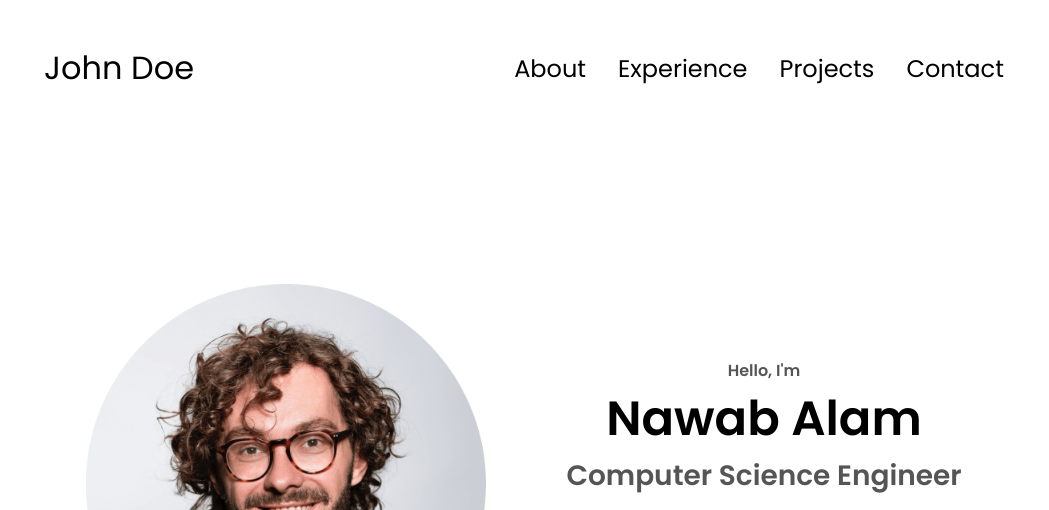
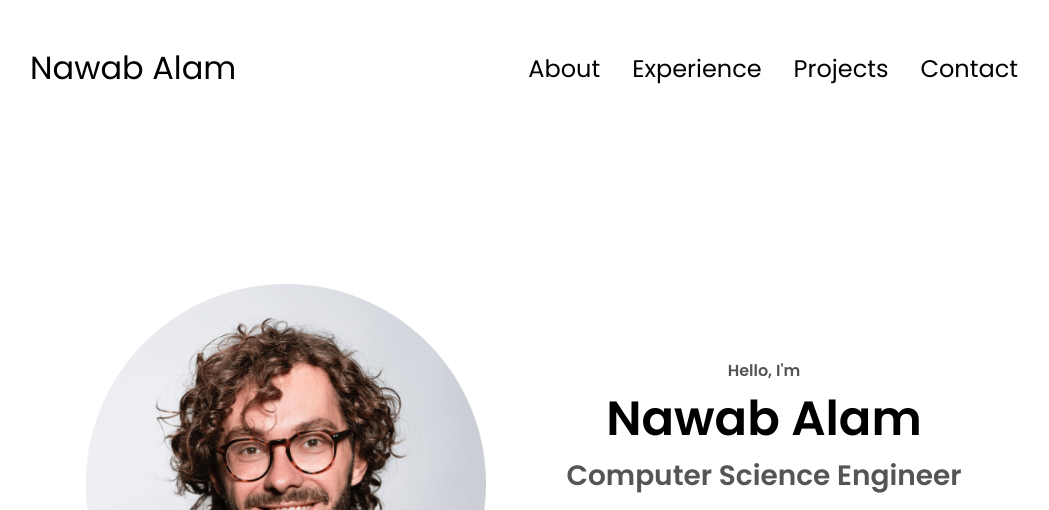
Before and after one commit to NawabAlam/Portfolio, a plain HTML site: page index.html in a window 1280 px wide. Shown: the top 510 px of the page, without its empty margins (116-1165 px from the left). Drawn offline with Linux system fonts and the light colour scheme.

Commit message:
Update index.html

```diff
--- a/index.html
+++ b/index.html
@@ -10,7 +10,7 @@
   </head>
   <body>
     <nav id="desktop-nav">
-      <div class="logo">John Doe</div>
+      <div class="logo">Nawab Alam</div>
       <div>
         <ul class="nav-links">
           <li><a href="#about">About</a></li>
```
